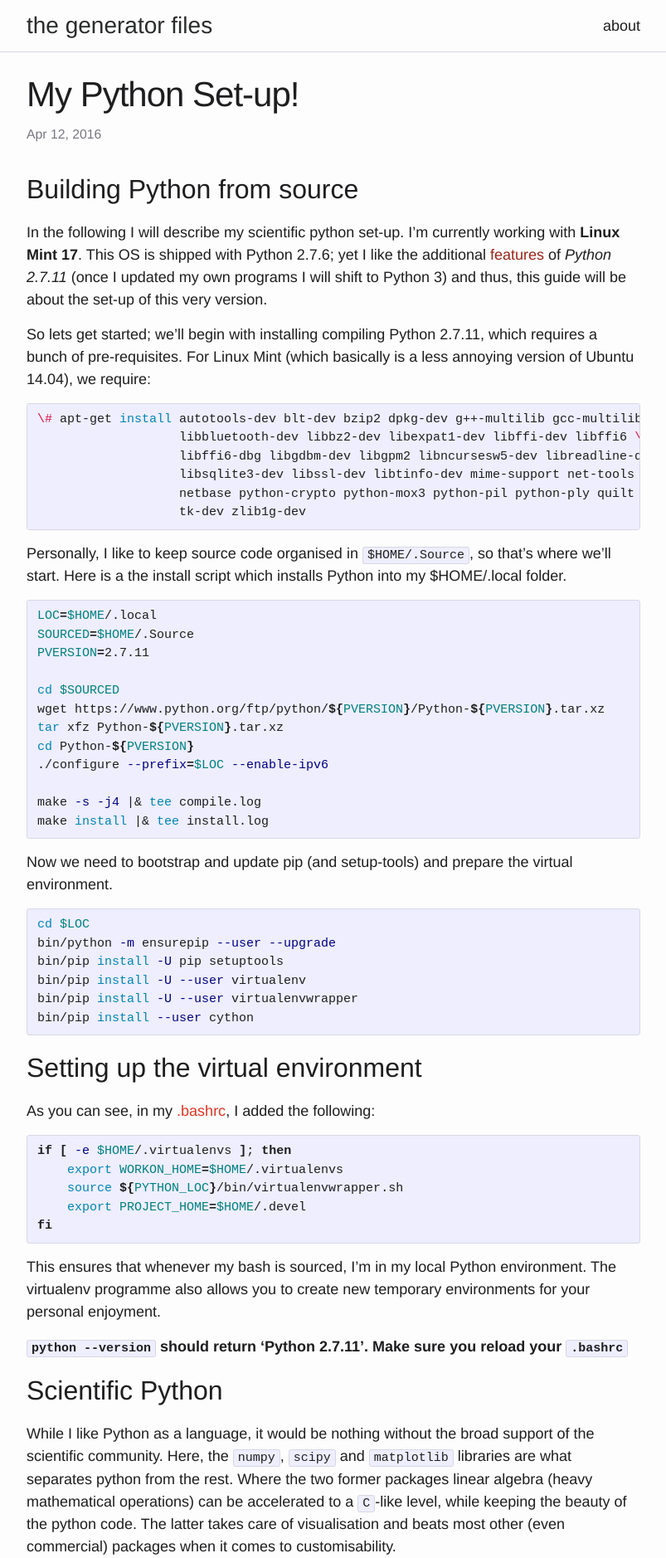
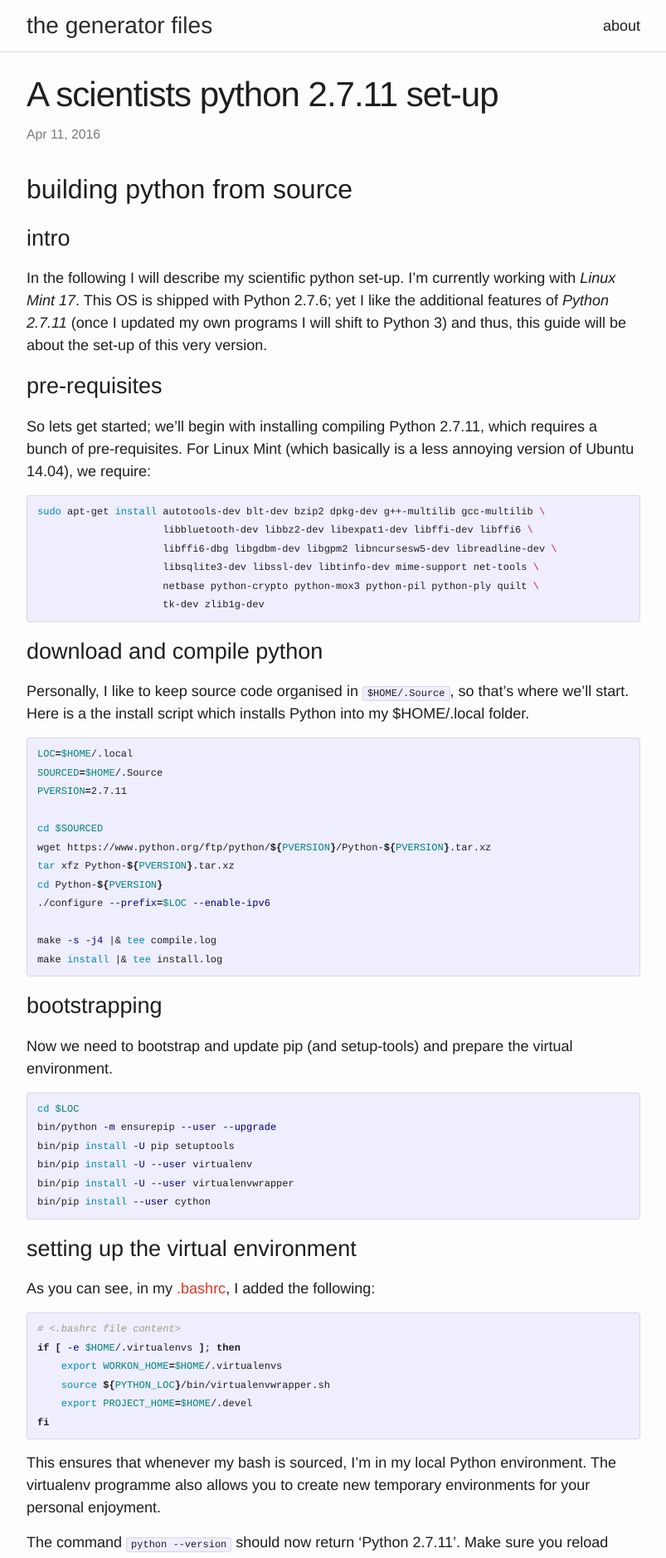
Before and after one commit to jdcapa/jdcapa.github.io, a Jekyll site: the page built from _posts/2016-04-11-my-python-setup.markdown, in a window 1280 px wide. Shown: the top 1878 px of the page at 83% size, without its empty margins (238-1041 px from the left). Built offline with Jekyll 4.4.1, drawn with Linux system fonts in a browser that asks for light colours; some of the changed text lies outside the part shown.

Commit message:
Second draft of Python set-up description

```diff
--- a/_posts/2016-04-11-my-python-setup.md
+++ b/_posts/2016-04-11-my-python-setup.markdown
@@ -1,19 +1,25 @@
 ---
 layout: post
-title:  "My Python Set-up!"
-date:   2016-04-12 21:11:19 +0200
-categories: jekyll update
+title:  "A scientists python 2.7.11 set-up"
+date:   2016-04-11 21:11:19 +0200
+categories: python science coding set-up
 ---
 
-Building Python from source
---------------------------
+building python from source
+---------------------------
+
+intro
+=====
 
 In the following I will describe my scientific python set-up.
-I'm currently working with **Linux Mint 17**.
+I'm currently working with *Linux Mint 17*.
 This OS is shipped with Python 2.7.6; yet I like the additional
- [features]()
+ features
  of *Python 2.7.11* (once I updated my own programs I will shift to Python 3) and
  thus, this guide will be about the set-up of this very version.
+
+pre-requisites
+==============
 
 So lets get started; we'll begin with installing compiling Python 2.7.11, which
  requires a bunch of pre-requisites.
@@ -21,13 +27,16 @@ For Linux Mint (which basically is a less annoying version of Ubuntu 14.04),
  we require:
 
 {% highlight bash %}
-\# apt-get install autotools-dev blt-dev bzip2 dpkg-dev g++-multilib gcc-multilib \
-                   libbluetooth-dev libbz2-dev libexpat1-dev libffi-dev libffi6 \
-                   libffi6-dbg libgdbm-dev libgpm2 libncursesw5-dev libreadline-dev \
-                   libsqlite3-dev libssl-dev libtinfo-dev mime-support net-tools \
-                   netbase python-crypto python-mox3 python-pil python-ply quilt \
-                   tk-dev zlib1g-dev
+sudo apt-get install autotools-dev blt-dev bzip2 dpkg-dev g++-multilib gcc-multilib \
+                     libbluetooth-dev libbz2-dev libexpat1-dev libffi-dev libffi6 \
+                     libffi6-dbg libgdbm-dev libgpm2 libncursesw5-dev libreadline-dev \
+                     libsqlite3-dev libssl-dev libtinfo-dev mime-support net-tools \
+                     netbase python-crypto python-mox3 python-pil python-ply quilt \
+                     tk-dev zlib1g-dev
 {% endhighlight %}
+
+download and compile python
+===========================
 
 Personally, I like to keep source code organised in `$HOME/.Source`, so that's
  where we'll start. Here is a the install script which installs Python into
@@ -48,6 +57,9 @@ make -s -j4 |& tee compile.log
 make install |& tee install.log
 {% endhighlight %}
 
+bootstrapping
+============
+
 Now we need to bootstrap and update pip (and setup-tools) and prepare the
  virtual environment.
 
@@ -61,14 +73,15 @@ bin/pip install --user cython
 {% endhighlight %}
 
 
-Setting up the virtual environment
-----------------------------------
+setting up the virtual environment
+==================================
 
 As you can see, in my
  [.bashrc](https://github.com/jdcapa/bashrc.d/blob/main/05.ENV_PYTHON),
  I added the following:
 
 {% highlight bash %}
+# <.bashrc file content>
 if [ -e $HOME/.virtualenvs ]; then
     export WORKON_HOME=$HOME/.virtualenvs
     source ${PYTHON_LOC}/bin/virtualenvwrapper.sh
@@ -81,12 +94,15 @@ This ensures that whenever my bash is sourced, I'm in my local Python
 The virtualenv programme also allows you to create new temporary environments
  for your personal enjoyment.
 
-**`python --version` should return 'Python 2.7.11'. Make sure you reload your
- `.bashrc`**
+The command `python --version` should now return 'Python 2.7.11'.
+Make sure you reload your `.bashrc`
 
 
-Scientific Python
+scientific python
 -----------------
+
+intro
+=====
 
 While I like Python as a language, it would be nothing without the broad support
  of the scientific community.
@@ -117,6 +137,7 @@ I installed the Intel MKL libraries (11.3.2.181 | in /opt/intel) and
  [.bashrc](https://github.com/jdcapa/bashrc.d/blob/main/05.ENV_MKL).
 
 {% highlight bash %}
+# <.bashrc file content>
 if [ -e /opt/intel/mkl/bin/mklvars.sh ]; then
     source /opt/intel/mkl/bin/mklvars.sh intel64
     INTELMKL=/opt/intel/mkl/lib/intel64
--- a/_sass/_syntax-highlighting.scss
+++ b/_sass/_syntax-highlighting.scss
@@ -1,8 +1,19 @@
 /**
  * Syntax highlighting styles
  */
+
+
+code {
+    font-family: 'Source Code Pro', Courier, monospace;
+    font-size: 12px;
+}
+
 .highlight {
+
+
     background: #fff;
+    font-size: 55%;
+
     @extend %vertical-rhythm;
 
     .highlighter-rouge & {
--- a/css/main.scss
+++ b/css/main.scss
@@ -6,7 +6,8 @@
 
 
 // Our variables
-$base-font-family: DIN, "DIN Pro", "Bauer Grotesk", Futura, "Helvetica Neue", "Helvetica Neue LT W1G", Helvetica, sans-serif;
+$base-font-family: DIN, "DIN Pro", "Source Sans", Futura, "Helvetica Neue", "Helvetica Neue LT W1G", Helvetica, sans-serif;
+
 $base-font-size:   18px;
 $base-font-weight: 400;
 $small-font-size:  $base-font-size * 0.875;
```
Also changed, not shown: other parts of _posts/2016-04-11-my-python-setup.markdown (+14 -1 lines).
